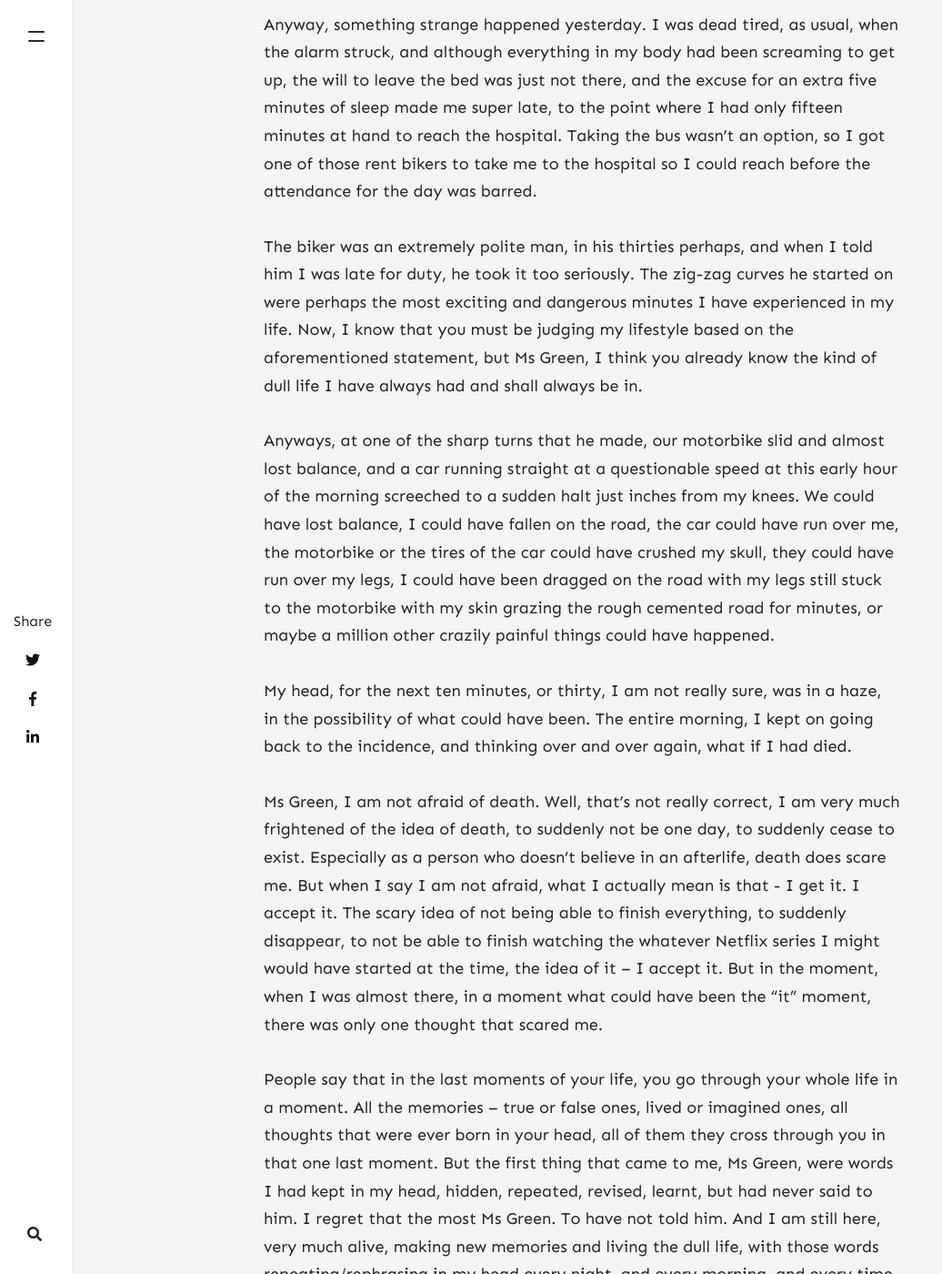
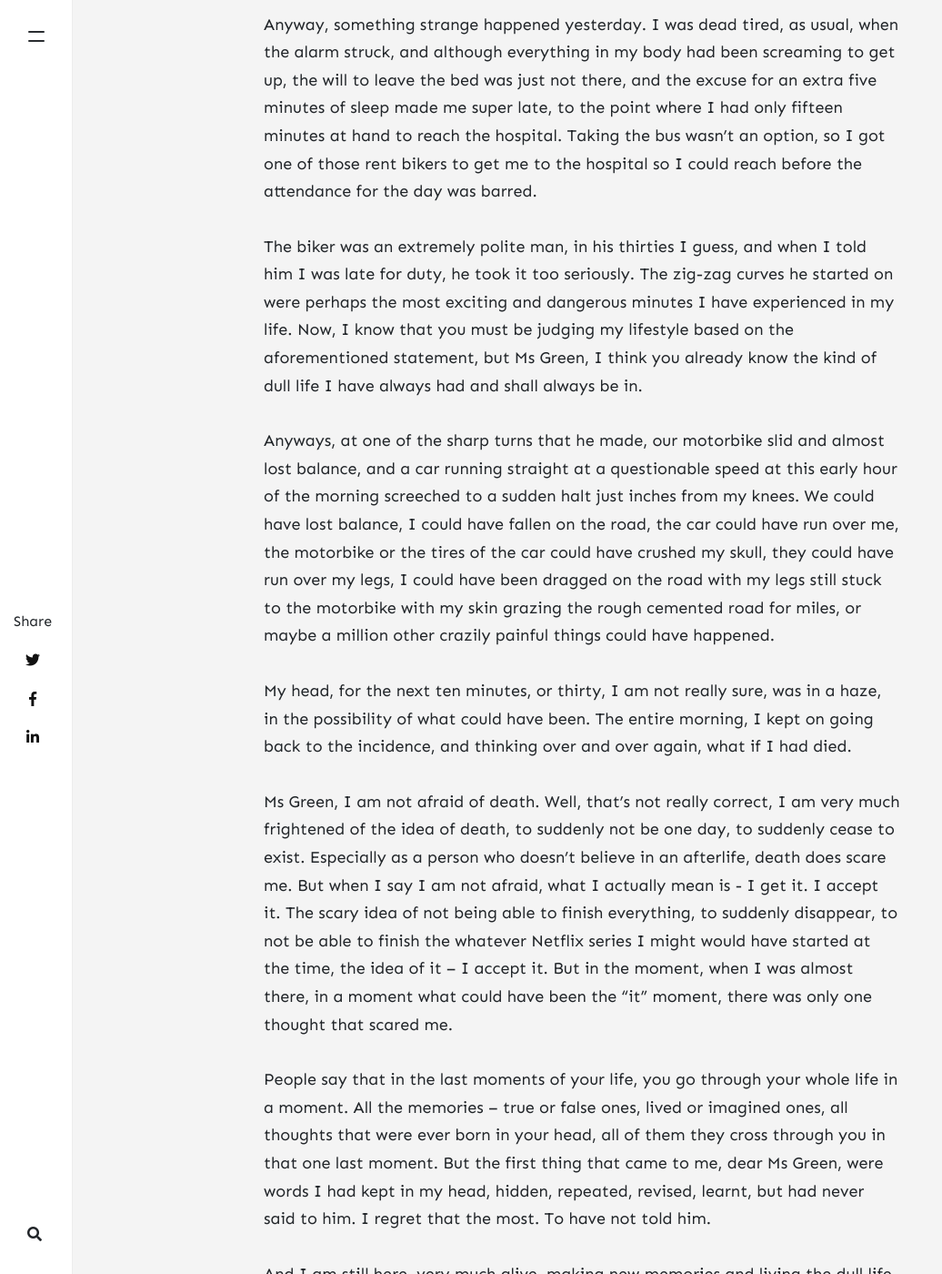
Before and after one commit to owcloud/jm, a Jekyll site: the page built from _posts/2020-06-05-Letters-to-Ms.-Green.md, in a window 1280 px wide and 1400 px high, scrolled down 1470 px. Shown: the whole window at 91% size, without its empty margins (0-1036 px from the left). Built offline with Jekyll 4.4.1, drawn with Linux system fonts in a browser that asks for light colours; nearby versions of some CDN libraries; comment, search, counter and statistics services are not loaded; some of the changed text lies outside the part shown.

Commit message:
Update 2020-06-05-Letters-to-Ms.-Green.md

```diff
--- a/_posts/2020-06-05-Letters-to-Ms.-Green.md
+++ b/_posts/2020-06-05-Letters-to-Ms.-Green.md
@@ -15,30 +15,31 @@ Its been a while since we last spoke.
 
 I would shamelessly confess that I have missed you, although not as much as you would have wanted me to. I apologize for that.
 
-It has been pretty busy. And sometimes when I get overwhelmed with emotions and situations, I often converse with you in my head, and at many times I thought of sitting down and writing to you, but time didn’t forgive such moments to me. And now finally when it has, I am glad that it has.
+It has been pretty busy. And sometimes when I get overwhelmed with emotions or situations, I often converse with you in my head, and at many such times I thought of sitting down and writing to you, but time didn’t forgive such moments to me. And now finally when it has, I am glad that it has.
 
 Ms Green, how have you been? Have you been able to find answers to the questions we used to be puzzled over. I hope you’ll enlighten me too if any of those quests has been conquered.
 
-Anyway, something strange happened yesterday. I was dead tired, as usual, when the alarm struck, and although everything in my body had been screaming to get up, the will to leave the bed was just not there, and the excuse for an extra five minutes of sleep made me super late, to the point where I had only fifteen minutes at hand to reach the hospital. Taking the bus wasn’t an option, so I got one of those rent bikers to take me to the hospital so I could reach before the attendance for the day was barred.
+Anyway, something strange happened yesterday. I was dead tired, as usual, when the alarm struck, and although everything in my body had been screaming to get up, the will to leave the bed was just not there, and the excuse for an extra five minutes of sleep made me super late, to the point where I had only fifteen minutes at hand to reach the hospital. Taking the bus wasn’t an option, so I got one of those rent bikers to get me to the hospital so I could reach before the attendance for the day was barred.
 
-The biker was an extremely polite man, in his thirties perhaps, and when I told him I was late for duty, he took it too seriously. The zig-zag curves he started on were perhaps the most exciting and dangerous minutes I have experienced in my life. Now, I know that you must be judging my lifestyle based on the aforementioned statement, but Ms Green, I think you already know the kind of dull life I have always had and shall always be in.
+The biker was an extremely polite man, in his thirties I guess, and when I told him I was late for duty, he took it too seriously. The zig-zag curves he started on were perhaps the most exciting and dangerous minutes I have experienced in my life. Now, I know that you must be judging my lifestyle based on the aforementioned statement, but Ms Green, I think you already know the kind of dull life I have always had and shall always be in.
 
-Anyways, at one of the sharp turns that he made, our motorbike slid and almost lost balance, and a car running straight at a questionable speed at this early hour of the morning screeched to a sudden halt just inches from my knees. We could have lost balance, I could have fallen on the road, the car could have run over me, the motorbike or the tires of the car could have crushed my skull, they could have run over my legs, I could have been dragged on the road with my legs still stuck to the motorbike with my skin grazing the rough cemented road for minutes, or maybe a million other crazily painful things could have happened.
+Anyways, at one of the sharp turns that he made, our motorbike slid and almost lost balance, and a car running straight at a questionable speed at this early hour of the morning screeched to a sudden halt just inches from my knees. We could have lost balance, I could have fallen on the road, the car could have run over me, the motorbike or the tires of the car could have crushed my skull, they could have run over my legs, I could have been dragged on the road with my legs still stuck to the motorbike with my skin grazing the rough cemented road for miles, or maybe a million other crazily painful things could have happened.
 
 My head, for the next ten minutes, or thirty, I am not really sure, was in a haze, in the possibility of what could have been. The entire morning, I kept on going back to the incidence, and thinking over and over again, what if I had died.
 
-Ms Green, I am not afraid of death. Well, that’s not really correct, I am very much frightened of the idea of death, to suddenly not be one day, to suddenly cease to exist. Especially as a person who doesn’t believe in an afterlife, death does scare me. But when I say I am not afraid, what I actually mean is that -  I get it. I accept it. The scary idea of not being able to finish everything, to suddenly disappear, to not be able to finish watching the whatever Netflix series I might would have started at the time, the idea of it – I accept it.
+Ms Green, I am not afraid of death. Well, that’s not really correct, I am very much frightened of the idea of death, to suddenly not be one day, to suddenly cease to exist. Especially as a person who doesn’t believe in an afterlife, death does scare me. But when I say I am not afraid, what I actually mean is -  I get it. I accept it. The scary idea of not being able to finish everything, to suddenly disappear, to not be able to finish the whatever Netflix series I might would have started at the time, the idea of it – I accept it.
 But in the moment, when I was almost there, in a moment what could have been the “it” moment, there was only one thought that scared me.
 
-People say that in the last moments of your life, you go through your whole life in a moment. All the memories – true or false ones, lived or imagined ones, all thoughts that were ever born in your head, all of them they cross through you in that one last moment. But the first thing that came to me, Ms Green, were words I had kept in my head, hidden, repeated, revised, learnt, but had never said to him. I regret that the most Ms Green. To have not told him.
-And I am still here, very much alive, making new memories and living the dull life, with those words repeating/rephrasing in my head every night, and every morning, and every time I see him, and every time I think of him, which is more frequent than any other thought; those words they have become a living trauma. A wound I have been carrying with me which cannot be healed as the only cure is to speak them out to him, which won’t happen. I would not let it.
+People say that in the last moments of your life, you go through your whole life in a moment. All the memories – true or false ones, lived or imagined ones, all thoughts that were ever born in your head, all of them they cross through you in that one last moment. But the first thing that came to me, dear Ms Green, were words I had kept in my head, hidden, repeated, revised, learnt, but had never said to him. I regret that the most. To have not told him.
 
-I know you pity me Ms Green, and I know that you wish me courage; I wish for it too. But I shall forever keep these words with me, with remorse, dying from them a thousand times. These words are sharp, and I shall forever choose to cut myself and forever bleed than to kill him with them.
-You know that I cannot say it, Ms Green, you have always known. And I know that you wish as much as I do, that I could have.
+And I am still here, very much alive, making new memories and living the dull life, with those words repeating/rephrasing in my head every night, and every morning, and every time I see him, and every time I think of him, which is more frequent than any other thought; these words, they have become a living trauma. A wound I have been carrying with me which cannot heal as the only cure is to speak them loudly out to him, which won’t happen. I would not let it.
+
+I know you pity me, Ms Green, and I know that you wish me courage; I wish for it too. But I shall forever keep these words with me, with remorse, dying from them a thousand times. These words are sharp, and I shall forever choose to cut myself and forever bleed than to kill him with them. You know that I cannot say it, Ms Green, you have always known. And I know you wish as much as I do, that I could have.
 
 A dull life with burden of secrets of someone else’s mistakes, such life – I wish for it to conclude soon.
 
 Regards,
+
 M
 
 
```
